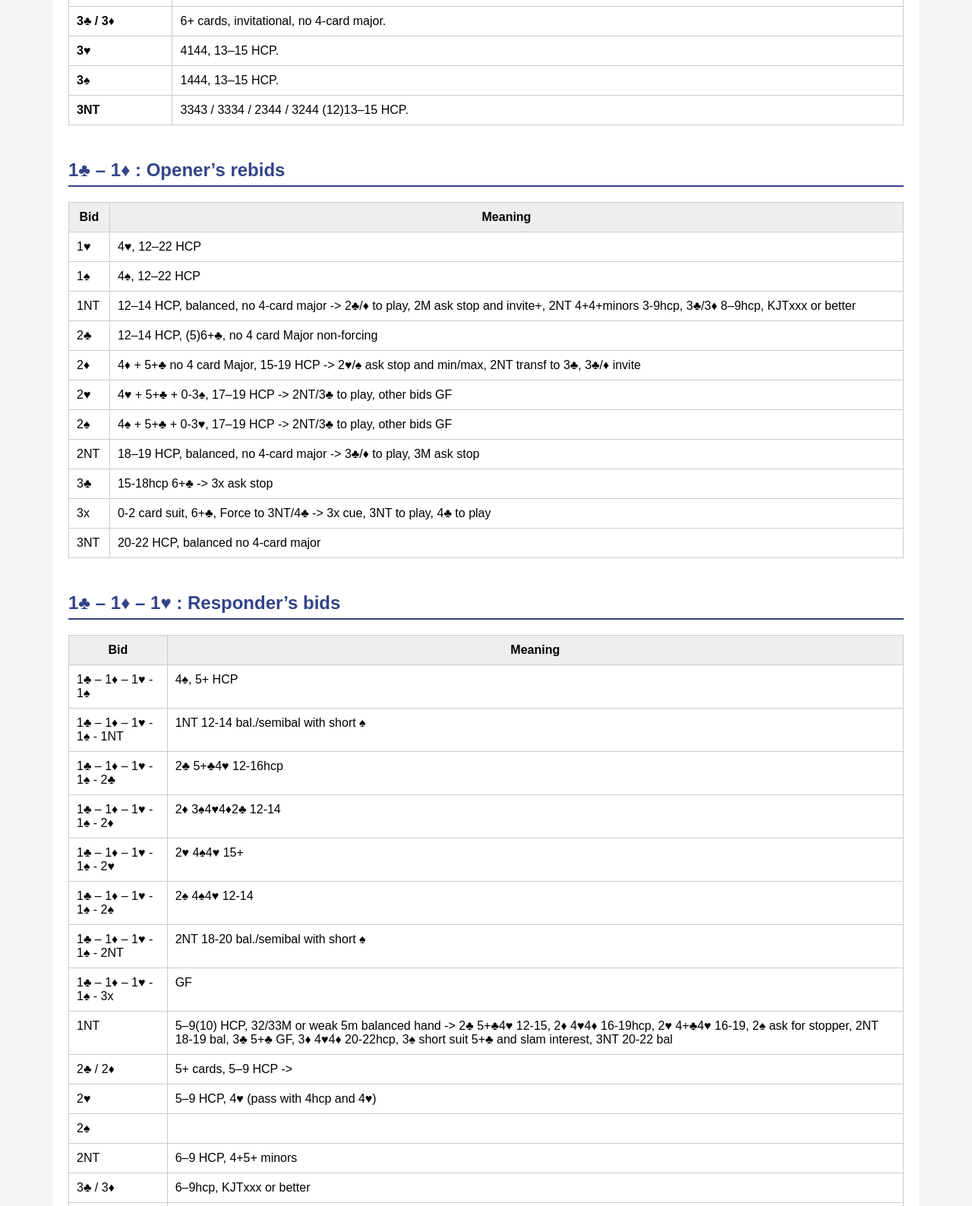
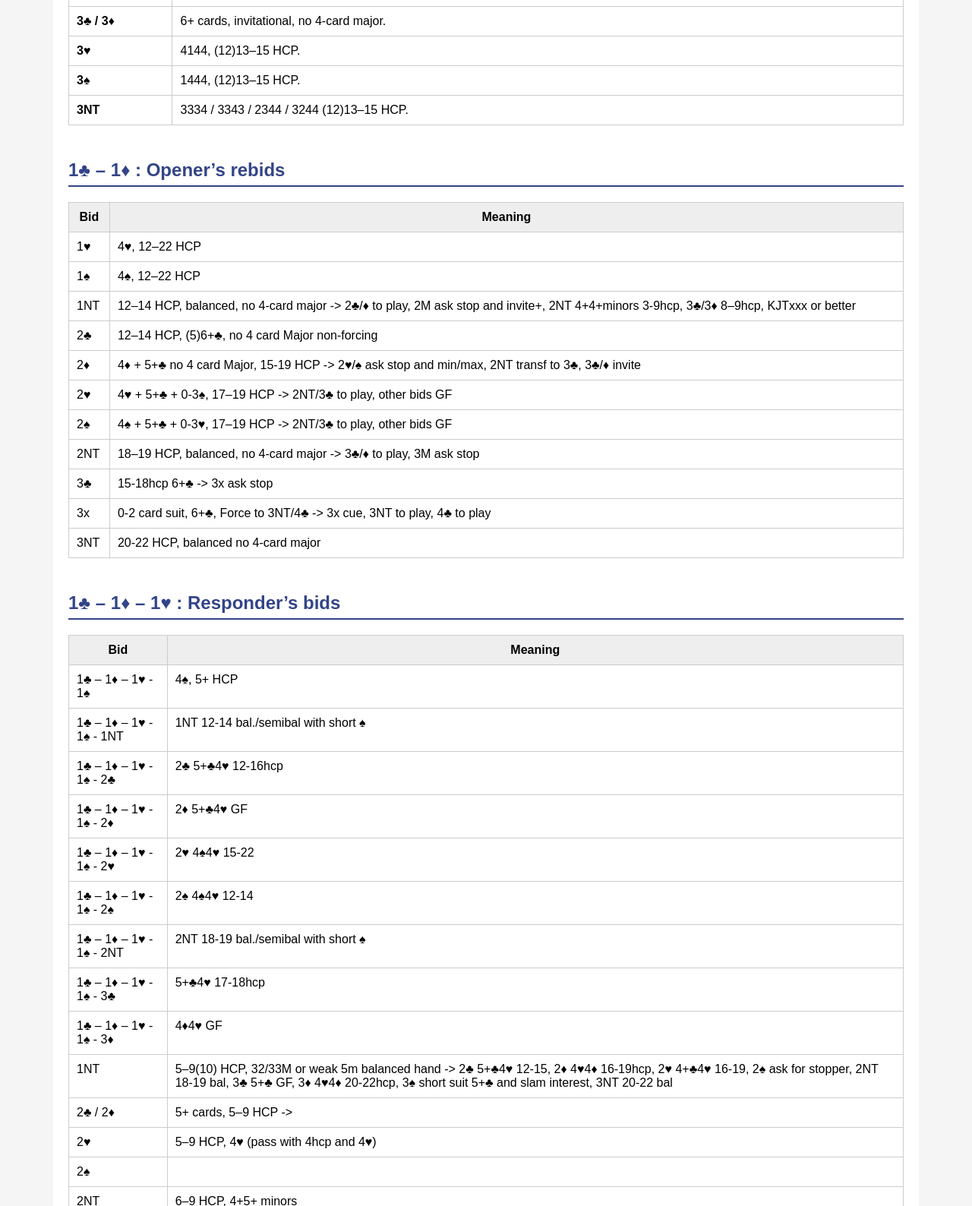
Before and after one commit to bjoorck/Casinoevbonus, a plain HTML site: page 1c.html in a window 1280 px wide. Shown: the part 787-2375 px from the top of the page at 76% size. Drawn offline with Linux system fonts and the light colour scheme.

Commit message:
Update 1c.html

```diff
--- a/1c.html
+++ b/1c.html
@@ -99,8 +99,8 @@ footer {
 <tr>
 <td><b>Pass</b></td>
 <td>
-0–4(5) HCP.<br>
-May pass with 5 HCP and 5+♣ without a 4-card major.<br>
+0–3(4) HCP.<br>
+May pass with 4 HCP and 5+♣ without a 4-card major.<br>
 Example: xx / Jxx / QJx / Jxxxx – no game vs ie.<br>
 Axxx, AKxx, AK, Axx <br>
 AQx, AQxx, Axxx, Ax <br>
@@ -165,17 +165,17 @@ May have longer minor.
 
 <tr>
 <td><b>3♥</b></td>
-<td>4144, 13–15 HCP.</td>
+<td>4144, (12)13–15 HCP.</td>
 </tr>
 
 <tr>
 <td><b>3♠</b></td>
-<td>1444, 13–15 HCP.</td>
+<td>1444, (12)13–15 HCP.</td>
 </tr>
 
 <tr>
 <td><b>3NT</b></td>
-<td> 3343 / 3334 / 2344 / 3244 (12)13–15 HCP.</td>
+<td> 3334 / 3343 / 2344 / 3244 (12)13–15 HCP.</td>
 </tr>
 </table>
 
@@ -207,11 +207,12 @@ May have longer minor.
 <tr><td>1♣ – 1♦ – 1♥ - 1♠</td><td>4♠, 5+ HCP</td></tr>
 <tr><td>1♣ – 1♦ – 1♥ - 1♠ - 1NT</td><td>1NT 12-14 bal./semibal with short ♠</td></tr>
 <tr><td>1♣ – 1♦ – 1♥ - 1♠ - 2♣</td><td>2♣ 5+♣4♥ 12-16hcp</td></tr>
-<tr><td>1♣ – 1♦ – 1♥ - 1♠ - 2♦</td><td>2♦ 3♠4♥4♦2♣ 12-14</td></tr>
-<tr><td>1♣ – 1♦ – 1♥ - 1♠ - 2♥</td><td>2♥ 4♠4♥ 15+</td></tr>
+<tr><td>1♣ – 1♦ – 1♥ - 1♠ - 2♦</td><td>2♦ 5+♣4♥ GF</td></tr>
+<tr><td>1♣ – 1♦ – 1♥ - 1♠ - 2♥</td><td>2♥ 4♠4♥ 15-22</td></tr>
 <tr><td>1♣ – 1♦ – 1♥ - 1♠ - 2♠</td><td>2♠ 4♠4♥ 12-14</td></tr>
-<tr><td>1♣ – 1♦ – 1♥ - 1♠ - 2NT</td><td>2NT 18-20 bal./semibal with short ♠</td></tr>
-<tr><td>1♣ – 1♦ – 1♥ - 1♠ - 3x</td><td>GF</td></tr>
+<tr><td>1♣ – 1♦ – 1♥ - 1♠ - 2NT</td><td>2NT 18-19 bal./semibal with short ♠</td></tr>
+<tr><td>1♣ – 1♦ – 1♥ - 1♠ - 3♣</td><td>5+♣4♥ 17-18hcp</td></tr>
+<tr><td>1♣ – 1♦ – 1♥ - 1♠ - 3♦</td><td>4♦4♥ GF</td></tr>
 <tr><td>1NT</td><td>5–9(10) HCP, 32/33M or weak 5m balanced hand  ->  2♣ 5+♣4♥ 12-15, 2♦ 4♥4♦ 16-19hcp, 2♥ 4+♣4♥ 16-19, 2♠ ask for stopper, 2NT 18-19 bal, 3♣ 5+♣ GF, 3♦ 4♥4♦ 20-22hcp, 3♠ short suit 5+♣ and slam interest, 3NT 20-22 bal</td></tr>
 <tr><td>2♣ / 2♦</td><td>5+ cards, 5–9 HCP  ->  </td></tr>
 <tr><td>2♥</td><td>5–9 HCP, 4♥ (pass with 4hcp and 4♥)</td></tr>
```
